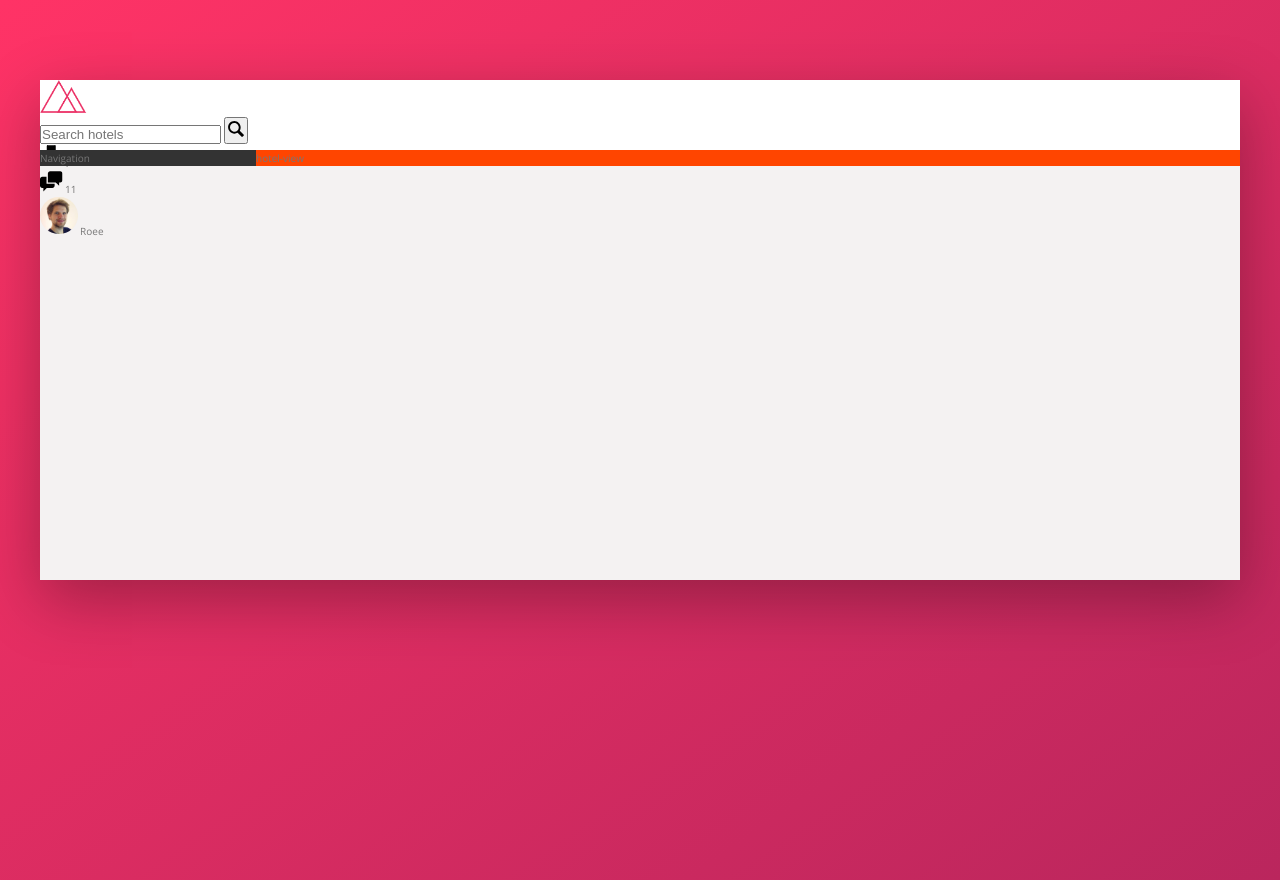
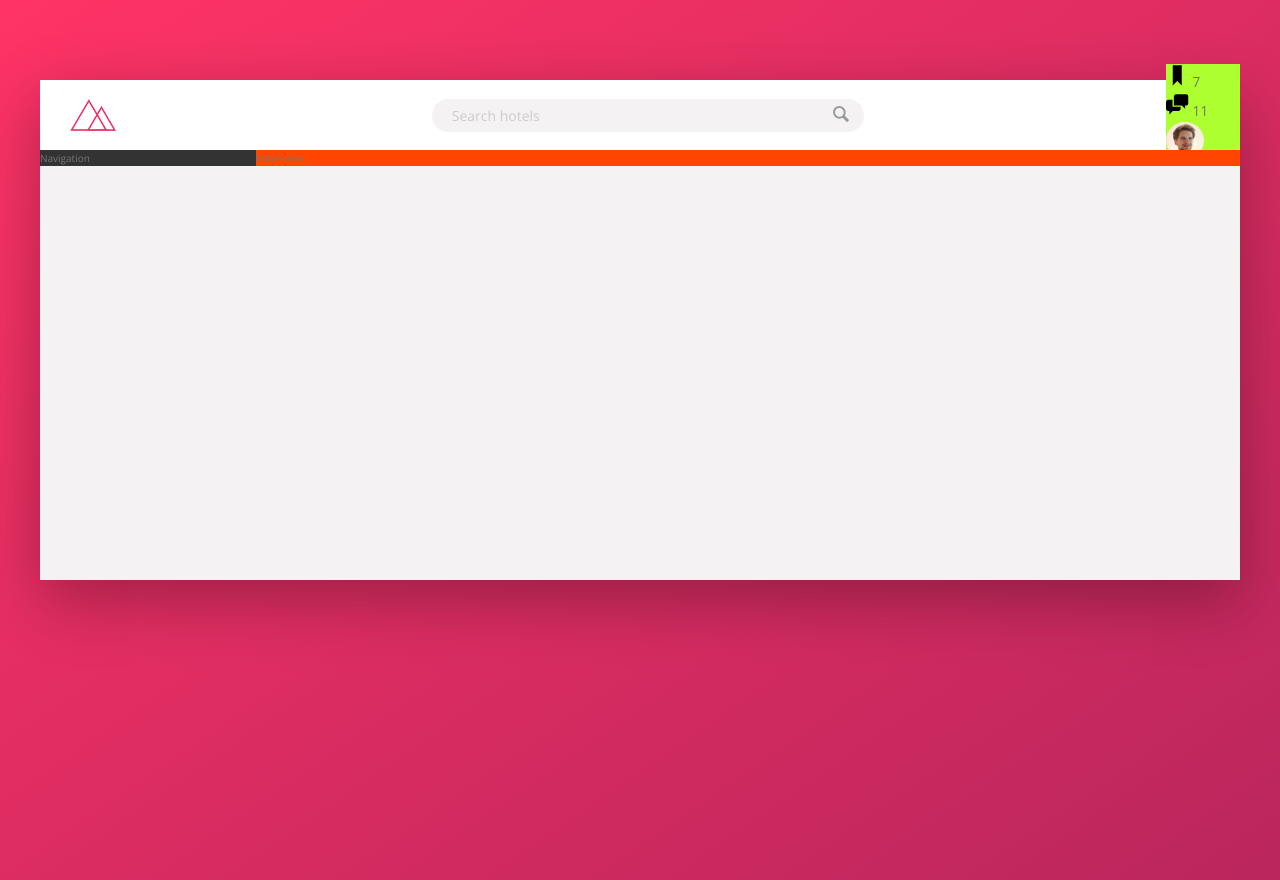
Before and after one commit to roee030/Trillo, a website: page index.html in a window 1280 px wide. Drawn offline with nearby package versions, Linux system fonts and the light colour scheme.

Commit message:
search bar

```diff
--- a/sass/_components.scss
+++ b/sass/_components.scss
@@ -2,21 +2,58 @@
 ////// LOGO ////////
 .logo{
     height: 3.25rem;
+    margin-left: 3rem;
 }
 
 ////////////////////
 ////// SEARCH //////
 .search{
+    flex: 0 0 40%;
+
+    display: flex;
+    align-items: center;
+    justify-content: center;
     &__input{
+        font-family: inherit;
+        font-size: inherit;
+        background-color: var(--color-grey-light-2);
+        border: none;
+        color: inherit;
+        padding: .7rem 2rem;
+        border-radius: 100px;
+        width: 90%;
+        transition: all .3s;
+        margin-right: -3.25rem;
+        &:focus{
+            outline: none;
+            width: 100%;
+            background-color: var(--color-grey-light-3);
+        }
 
+        &::-webkit-input-placeholder{
+            font-weight: 100;
+            color: var(--color-grey-light-4);
+        }
+    }
+    &__input:focus + &__button{
+        background-color: var(--color-grey-light-3);
     }
     &__button{
+        border: none;
+        background-color: var(--color-grey-light-2);
+        &:focus{
+            outline: none;
 
+        }
+        &:active{
+            transform: translateY(2px);
+        }
     }
 
     &__icon{
         height: 2rem;
         width: 2rem;
+        fill: var(--color-grey-dark-3);
     }
 }
 
@@ -24,6 +61,7 @@
 ////// Navigation //////
 
 .user-nav{
+    background-color: greenyellow;
     &__icon-box{
 
     }
--- a/sass/_layout.scss
+++ b/sass/_layout.scss
@@ -8,8 +8,12 @@
 
 .header{
     height: 7rem;
+    font-size: 1.4rem;
     background-color: #fff;
     border-bottom: var(--color-grey-light-2);
+    display: flex;
+    justify-content: space-between;
+    align-items: center;
 }
 
 .content {
```
Also changed, not shown: css/style.css.
